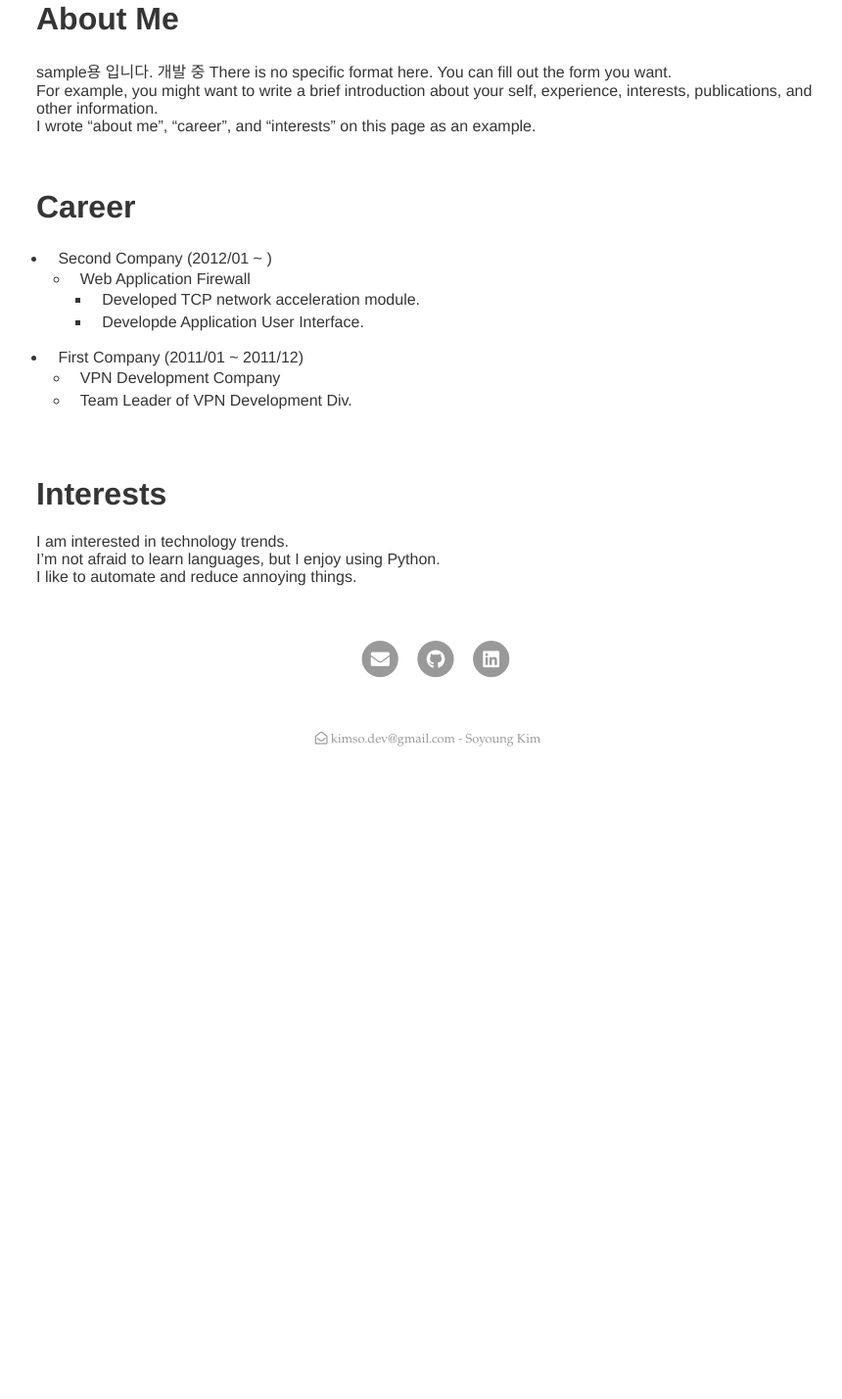
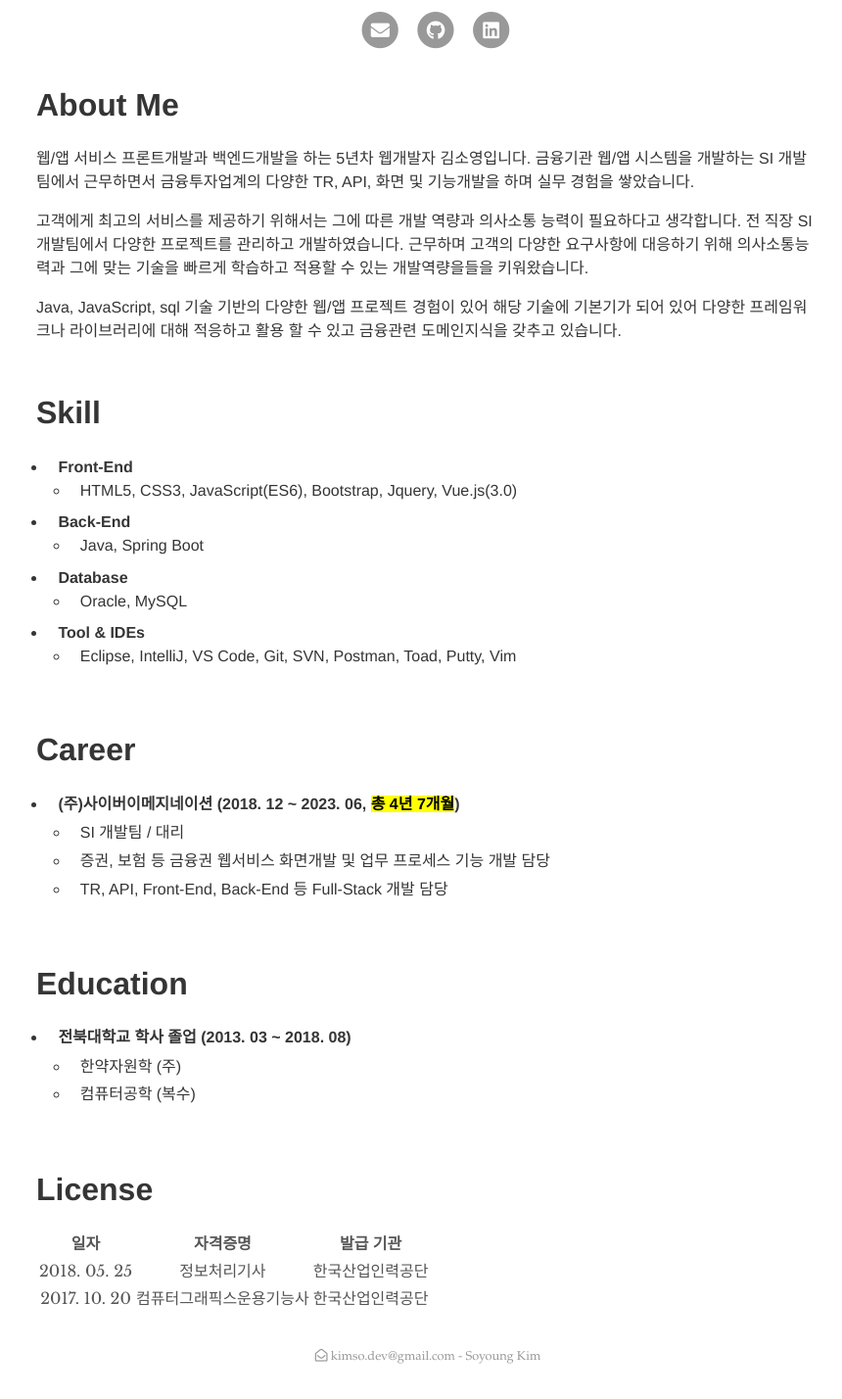
Before and after one commit to soyoungkim9/kimsy.github.io, a Jekyll site: the page built from index.md, in a window 1280 px wide. Shown: the part 267-1695 px from the top of the page at 98% size, without its empty margins (203-1063 px from the left). Built offline with Jekyll 4.4.1, drawn with Linux system fonts in a browser that asks for light colours; our own code applies the rules of GitHub Pages for plain Markdown files; before the commit the page ends 1065 px from its top, so only the background shows below that.

Commit message:
내 소개 업데이트

```diff
--- a/_layouts/about.html
+++ b/_layouts/about.html
@@ -11,15 +11,15 @@ layout: base
     </div>
   </div>
 
+  <div class="social-layer">
+    <div class="social-icons">
+      <ul>
+        {% include icons.html %}
+      </ul>
+    </div>
+  </div>
+
   <div class="content">
     {{ content }}
-    </br>
-    <div class="social-layer">
-      <div class="social-icons">
-        <ul>
-          {% include icons.html %}
-        </ul>
-      </div>
-    </div>
   </div>
 </div>
--- a/index.md
+++ b/index.md
@@ -3,25 +3,51 @@ layout: about
 ---
 
 # About Me
-sample용 입니다. 개발 중
-There is no specific format here. You can fill out the form you want.
-For example, you might want to write a brief introduction about your self, experience, interests, publications, and other information.
-I wrote "about me", "career", and "interests" on this page as an example.
+웹/앱 서비스 프론트개발과 백엔드개발을 하는 5년차 웹개발자 김소영입니다.
+금융기관 웹/앱 시스템을 개발하는 SI 개발팀에서 근무하면서 금융투자업계의 다양한 TR, API, 화면 및 기능개발을 하며 실무 경험을 쌓았습니다.
+<br/>
+
+고객에게 최고의 서비스를 제공하기 위해서는 그에 따른 개발 역량과 의사소통 능력이 필요하다고 생각합니다.
+전 직장 SI개발팀에서 다양한 프로젝트를 관리하고 개발하였습니다.
+근무하며 고객의 다양한 요구사항에 대응하기 위해 의사소통능력과 그에 맞는 기술을 빠르게 학습하고 적용할 수 있는 개발역량을들을 키워왔습니다.
+<br/>
+
+Java, JavaScript, sql 기술 기반의 다양한 웹/앱 프로젝트 경험이 있어 해당 기술에 기본기가 되어 있어 다양한 프레임워크나 라이브러리에 대해 적응하고 활용 할 수 있고
+금융관련 도메인지식을 갖추고 있습니다.
+
+<br/>
+
+# Skill
+* **Front-End**
+  * HTML5, CSS3, JavaScript(ES6), Bootstrap, Jquery, Vue.js(3.0)
+* **Back-End**
+  * Java, Spring Boot
+* **Database**
+	* Oracle, MySQL
+* **Tool & IDEs**
+	* Eclipse, IntelliJ, VS Code, Git, SVN, Postman, Toad, Putty, Vim
 
 <br/>
 
 # Career
-* Second Company (2012/01 ~ )
-  * Web Application Firewall
-    * Developed TCP network acceleration module.
-    * Developde Application User Interface.
-* First Company (2011/01 ~ 2011/12)
-  * VPN Development Company
-  * Team Leader of VPN Development Div.
+* **(주)사이버이메지네이션 (2018. 12 ~ 2023. 06, <mark>총 4년 7개월</mark>)**
+  * SI 개발팀 / 대리
+  * 증권, 보험 등 금융권 웹서비스 화면개발 및 업무 프로세스 기능 개발 담당
+  * TR, API, Front-End, Back-End 등 Full-Stack 개발 담당
 
 <br/>
 
-# Interests
-I am interested in technology trends.
-I'm not afraid to learn languages, but I enjoy using Python.
-I like to automate and reduce annoying things.
+# Education
+* **전북대학교 학사 졸업 (2013. 03 ~ 2018. 08)**
+  * 한약자원학 (주)
+  * 컴퓨터공학 (복수)
+
+<br/>
+
+# License
+
+
+|일자|자격증명|발급 기관|
+|:------:|:---:|:---:|
+|2018. 05. 25|정보처리기사|한국산업인력공단|
+|2017. 10. 20|컴퓨터그래픽스운용기능사|한국산업인력공단|
```
